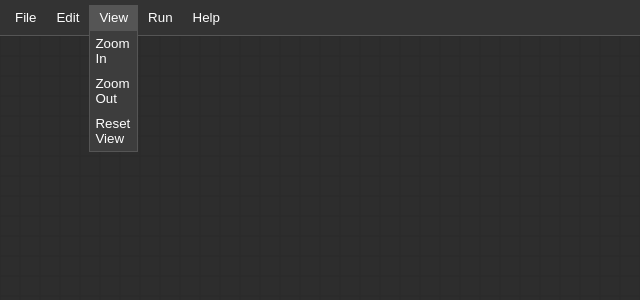
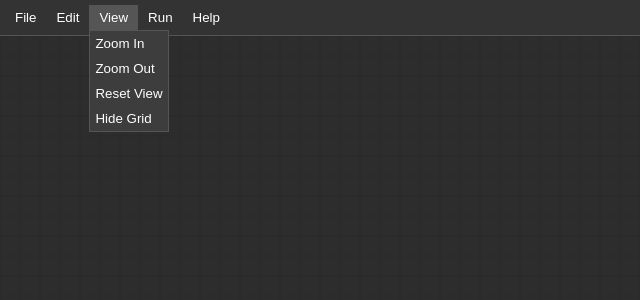
Before and after one commit to scar17off/javascript-visual-scripting, a React (Create React App) app: page / in a window 1280 px wide. Both pictures are taken after a click on the button "View". Shown: the top 300 px of the page, without its empty margins (0-640 px from the left). Built offline with nearby package versions, Linux system fonts and the light colour scheme.

Commit message:
Added grid visibility toggle and improved menu styling

```diff
--- a/src/VisualScripting.js
+++ b/src/VisualScripting.js
@@ -24,8 +24,11 @@ const VisualScripting = () => {
   const [lastMousePosition, setLastMousePosition] = useState({ x: 0, y: 0 });
   const [undoStack, setUndoStack] = useState([]);
   const [redoStack, setRedoStack] = useState([]);
+  const [isGridVisible, setIsGridVisible] = useState(true);
 
   const drawGrid = useCallback((ctx, canvasWidth, canvasHeight) => {
+    if (!isGridVisible) return;
+
     const { x: offsetX, y: offsetY, scale } = camera;
     const gridSize = GRID_SIZE * scale;
 
@@ -55,7 +58,7 @@ const VisualScripting = () => {
       ctx.lineTo(visibleRight, y);
       ctx.stroke();
     }
-  }, [camera]);
+  }, [camera, isGridVisible]);
 
   const getNodeHeight = (nodeType) => {
     let height = 60 + Math.max(nodeType.inputs.length, nodeType.outputs.length) * 20;
@@ -603,6 +606,9 @@ const VisualScripting = () => {
       case 'generateCode':
         generateCode();
         break;
+      case 'toggleGrid':
+        setIsGridVisible(!isGridVisible);
+        break;
       default:
         console.log(`Unhandled menu action: ${action}`);
     }
@@ -639,6 +645,7 @@ const VisualScripting = () => {
         menuOpen={menuOpen}
         handleMenuClick={handleMenuClick}
         handleMenuItemClick={handleMenuItemClick}
+        isGridVisible={isGridVisible}
       />
       <div style={{ flex: 1, position: 'relative' }}>
         <canvas
--- a/src/components/MenuBar.js
+++ b/src/components/MenuBar.js
@@ -1,6 +1,6 @@
 import React from 'react';
 
-const MenuBar = ({ menuOpen, handleMenuClick, handleMenuItemClick }) => {
+const MenuBar = ({ menuOpen, handleMenuClick, handleMenuItemClick, isGridVisible }) => {
   return (
     <div style={{
       backgroundColor: '#333',
@@ -17,7 +17,9 @@ const MenuBar = ({ menuOpen, handleMenuClick, handleMenuItemClick }) => {
               border: 'none',
               color: '#fff',
               padding: '5px 10px',
-              cursor: 'pointer'
+              cursor: 'pointer',
+              width: '100%',
+              textAlign: 'left'
             }}
           >
             {menu}
@@ -29,31 +31,35 @@ const MenuBar = ({ menuOpen, handleMenuClick, handleMenuItemClick }) => {
               left: 0,
               backgroundColor: '#444',
               border: '1px solid #555',
-              zIndex: 1000
+              zIndex: 1000,
+              whiteSpace: 'nowrap'
             }}>
               {menu === 'File' && [
-                <button key="new" onClick={() => handleMenuItemClick('new')}>New</button>,
-                <button key="open" onClick={() => handleMenuItemClick('open')}>Open</button>,
-                <button key="save" onClick={() => handleMenuItemClick('save')}>Save</button>
+                <button key="new" onClick={() => handleMenuItemClick('new')} style={{width: '100%', textAlign: 'left'}}>New</button>,
+                <button key="open" onClick={() => handleMenuItemClick('open')} style={{width: '100%', textAlign: 'left'}}>Open</button>,
+                <button key="save" onClick={() => handleMenuItemClick('save')} style={{width: '100%', textAlign: 'left'}}>Save</button>
               ]}
               {menu === 'Edit' && [
-                <button key="undo" onClick={() => handleMenuItemClick('undo')}>Undo</button>,
-                <button key="redo" onClick={() => handleMenuItemClick('redo')}>Redo</button>,
-                <button key="delete" onClick={() => handleMenuItemClick('delete')}>Delete</button>
+                <button key="undo" onClick={() => handleMenuItemClick('undo')} style={{width: '100%', textAlign: 'left'}}>Undo</button>,
+                <button key="redo" onClick={() => handleMenuItemClick('redo')} style={{width: '100%', textAlign: 'left'}}>Redo</button>,
+                <button key="delete" onClick={() => handleMenuItemClick('delete')} style={{width: '100%', textAlign: 'left'}}>Delete</button>
               ]}
               {menu === 'View' && [
-                <button key="zoomIn" onClick={() => handleMenuItemClick('zoomIn')}>Zoom In</button>,
-                <button key="zoomOut" onClick={() => handleMenuItemClick('zoomOut')}>Zoom Out</button>,
-                <button key="resetView" onClick={() => handleMenuItemClick('resetView')}>Reset View</button>
+                <button key="zoomIn" onClick={() => handleMenuItemClick('zoomIn')} style={{width: '100%', textAlign: 'left'}}>Zoom In</button>,
+                <button key="zoomOut" onClick={() => handleMenuItemClick('zoomOut')} style={{width: '100%', textAlign: 'left'}}>Zoom Out</button>,
+                <button key="resetView" onClick={() => handleMenuItemClick('resetView')} style={{width: '100%', textAlign: 'left'}}>Reset View</button>,
+                <button key="toggleGrid" onClick={() => handleMenuItemClick('toggleGrid')} style={{width: '100%', textAlign: 'left'}}>
+                  {isGridVisible ? 'Hide Grid' : 'Show Grid'}
+                </button>
               ]}
               {menu === 'Run' && [
-                <button key="runWithoutDebugging" onClick={() => handleMenuItemClick('runWithoutDebugging')}>Run without debugging</button>,
-                <button key="runWithDebugging" onClick={() => handleMenuItemClick('runWithDebugging')}>Run with debugging</button>,
-                <button key="generateCode" onClick={() => handleMenuItemClick('generateCode')}>Generate code</button>
+                <button key="runWithoutDebugging" onClick={() => handleMenuItemClick('runWithoutDebugging')} style={{width: '100%', textAlign: 'left'}}>Run without debugging</button>,
+                <button key="runWithDebugging" onClick={() => handleMenuItemClick('runWithDebugging')} style={{width: '100%', textAlign: 'left'}}>Run with debugging</button>,
+                <button key="generateCode" onClick={() => handleMenuItemClick('generateCode')} style={{width: '100%', textAlign: 'left'}}>Generate code</button>
               ]}
               {menu === 'Help' && [
-                <button key="example1" onClick={() => handleMenuItemClick('loadExample', 'example1')}>Example 1: Hello World</button>,
-                <button key="example2" onClick={() => handleMenuItemClick('loadExample', 'example2')}>Example 2: Basic Math</button>
+                <button key="example1" onClick={() => handleMenuItemClick('loadExample', 'example1')} style={{width: '100%', textAlign: 'left'}}>Example 1: Hello World</button>,
+                <button key="example2" onClick={() => handleMenuItemClick('loadExample', 'example2')} style={{width: '100%', textAlign: 'left'}}>Example 2: Basic Math</button>
               ]}
             </div>
           )}
```
